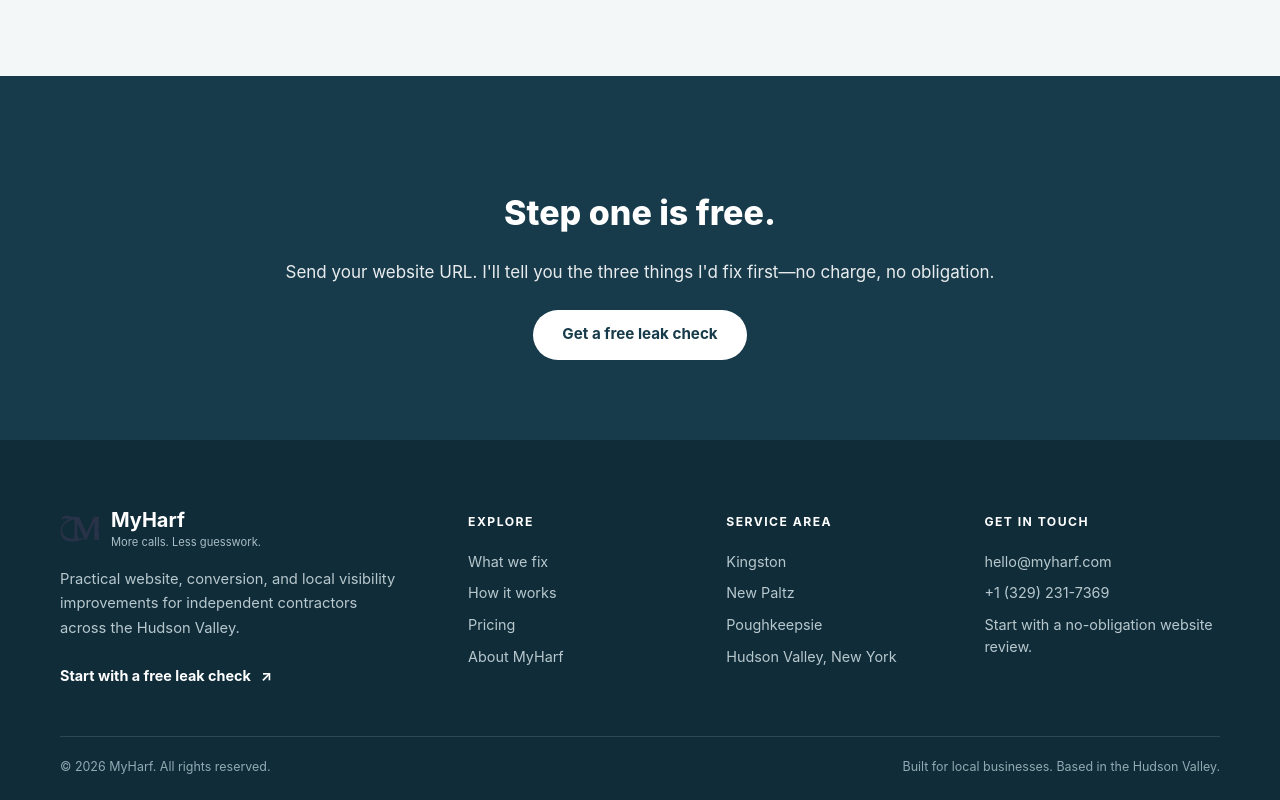
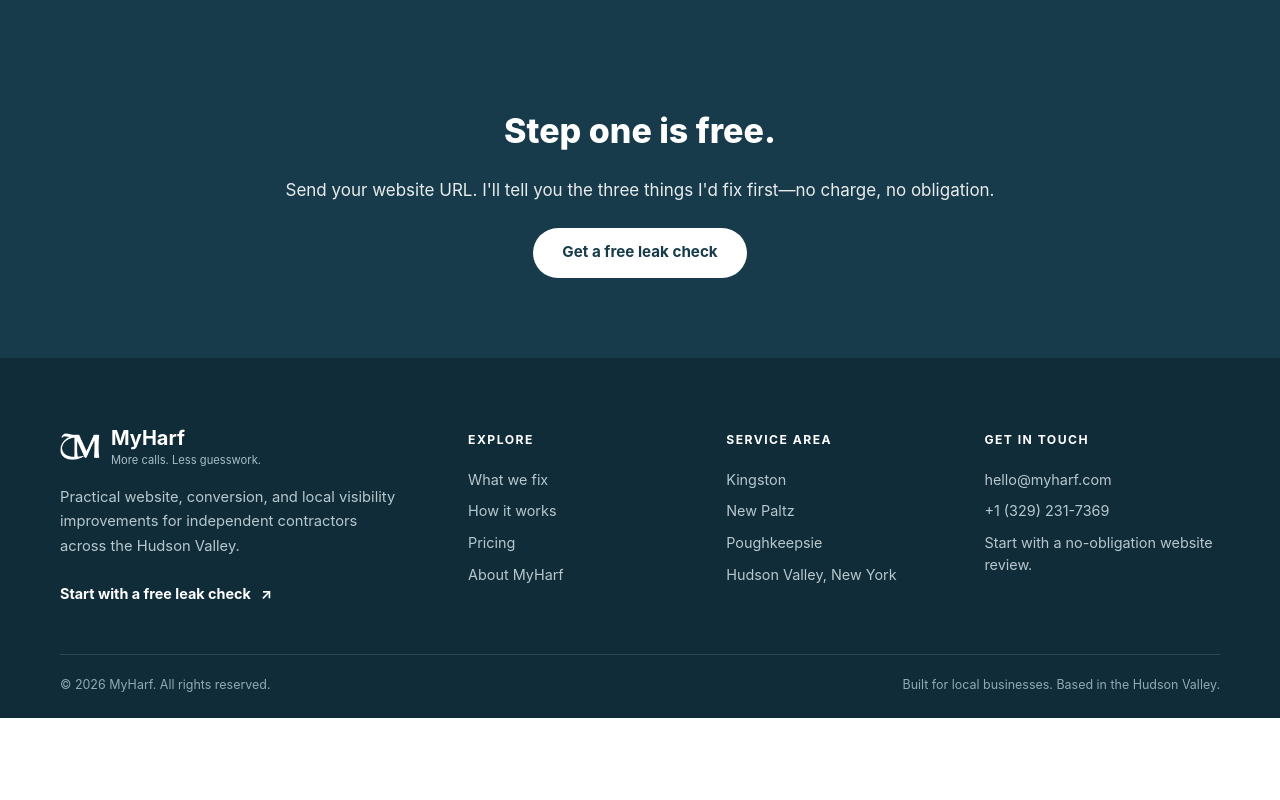
Before and after one commit to protonpixels/MyHarfMarketing-Frontend, a Vue app: page /how-it-works in a window 1280 px wide. Shown: the part 2314-3114 px from the top of the page. After the commit the page ends 3032 px from the top, so only its background shows below. Built offline with nearby package versions, Linux system fonts and the light colour scheme.

Commit message:
Fix page header spacing and footer logo contrast

```diff
--- a/src/components/Footer.vue
+++ b/src/components/Footer.vue
@@ -51,7 +51,7 @@ const year = new Date().getFullYear()
 .site-footer { padding: 68px 0 22px; color: #d9e3e6; background: #102c39; }
 .footer-main { display: grid; grid-template-columns: 1.7fr 1fr 1fr 1.1fr; gap: 44px; padding-bottom: 48px; }
 .brand { display: inline-flex; align-items: center; gap: 11px; margin-bottom: 18px; }
-.brand img { width: 40px; height: 40px; object-fit: contain; }
+.brand img { width: 40px; height: 40px; object-fit: contain; filter: brightness(0) invert(1); }
 .brand span { display: grid; line-height: 1.2; }
 .brand strong { color: #fff; font-size: 1.25rem; }
 .brand small { margin-top: 4px; color: #a9bdc4; font-size: .7rem; }
--- a/src/views/AboutView.vue
+++ b/src/views/AboutView.vue
@@ -103,7 +103,6 @@
 
 <style lang="scss" scoped>
 .about {
-  padding-top: $navheight;
 }
 
 .page-hero {
--- a/src/views/ContactView.vue
+++ b/src/views/ContactView.vue
@@ -206,7 +206,6 @@ async function submitForm() {
 
 <style lang="scss" scoped>
 .contact-page {
-  padding-top: $navheight;
 }
 .honeypot {
   position: absolute;
--- a/src/views/HowItWorksView.vue
+++ b/src/views/HowItWorksView.vue
@@ -119,7 +119,6 @@ useReveal()
 
 <style lang="scss" scoped>
 .how-page {
-  padding-top: $navheight;
 }
 
 .page-hero {
--- a/src/views/ServicesView.vue
+++ b/src/views/ServicesView.vue
@@ -167,7 +167,6 @@ useReveal()
 
 <style lang="scss" scoped>
 .services-page {
-  padding-top: $navheight;
 }
 
 .page-hero {
```
